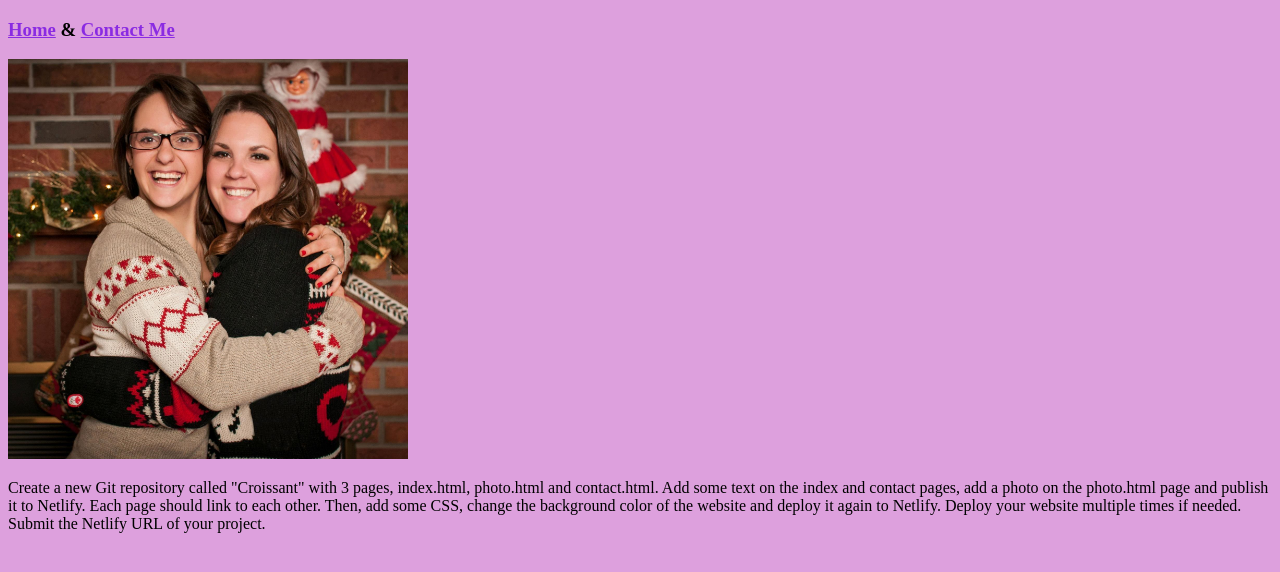
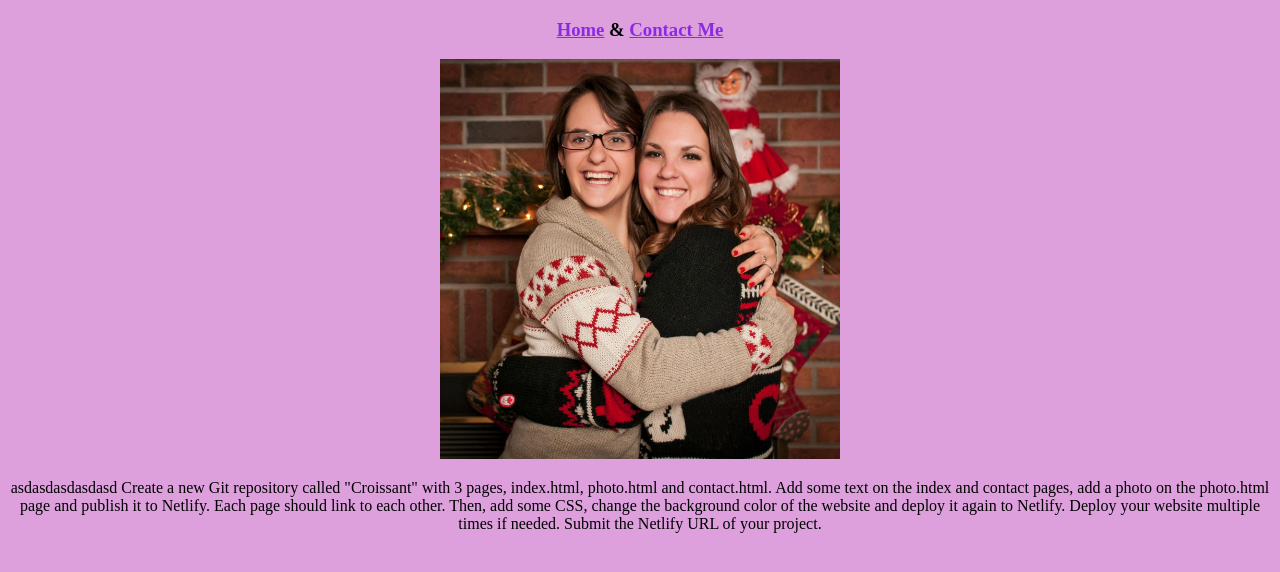
Before and after one commit to dew-9/Croissant, a plain HTML site: page photo.html in a window 1280 px wide. Drawn offline with Linux system fonts and the light colour scheme.

Commit message:
Changes made

```diff
--- a/photo.html
+++ b/photo.html
@@ -16,12 +16,13 @@
       width="400px"
     />
     <p>
-      Create a new Git repository called "Croissant" with 3 pages, index.html,
-      photo.html and contact.html. Add some text on the index and contact pages,
-      add a photo on the photo.html page and publish it to Netlify. Each page
-      should link to each other. Then, add some CSS, change the background color
-      of the website and deploy it again to Netlify. Deploy your website
-      multiple times if needed. Submit the Netlify URL of your project.
+      asdasdasdasdasd Create a new Git repository called "Croissant" with 3
+      pages, index.html, photo.html and contact.html. Add some text on the index
+      and contact pages, add a photo on the photo.html page and publish it to
+      Netlify. Each page should link to each other. Then, add some CSS, change
+      the background color of the website and deploy it again to Netlify. Deploy
+      your website multiple times if needed. Submit the Netlify URL of your
+      project.
     </p>
   </body>
 </html>
--- a/src/style.css
+++ b/src/style.css
@@ -1,5 +1,6 @@
 body {
   background-color: plum;
+  text-align: center;
 }
 a {
   color: blueviolet;
```
Also changed, not shown: contact.html (+7 -6 lines), index.html (+7 -6 lines).
